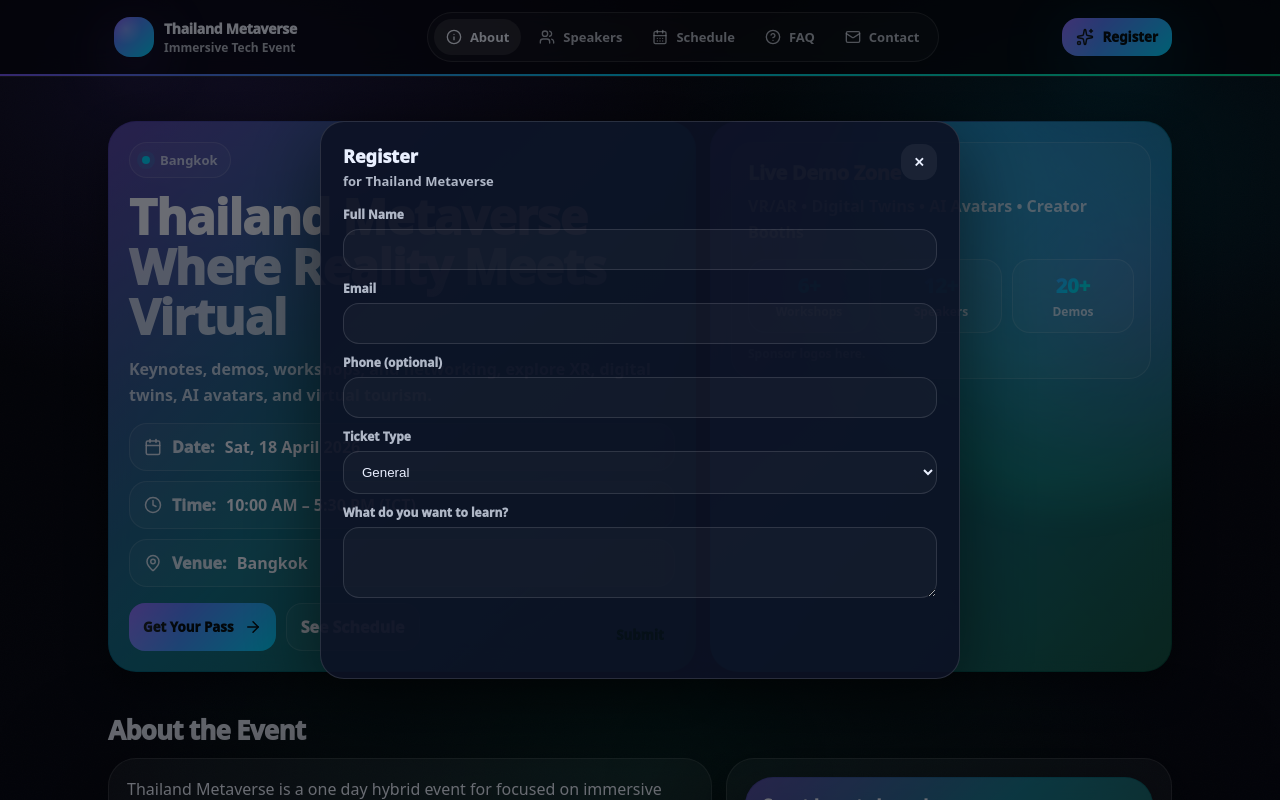
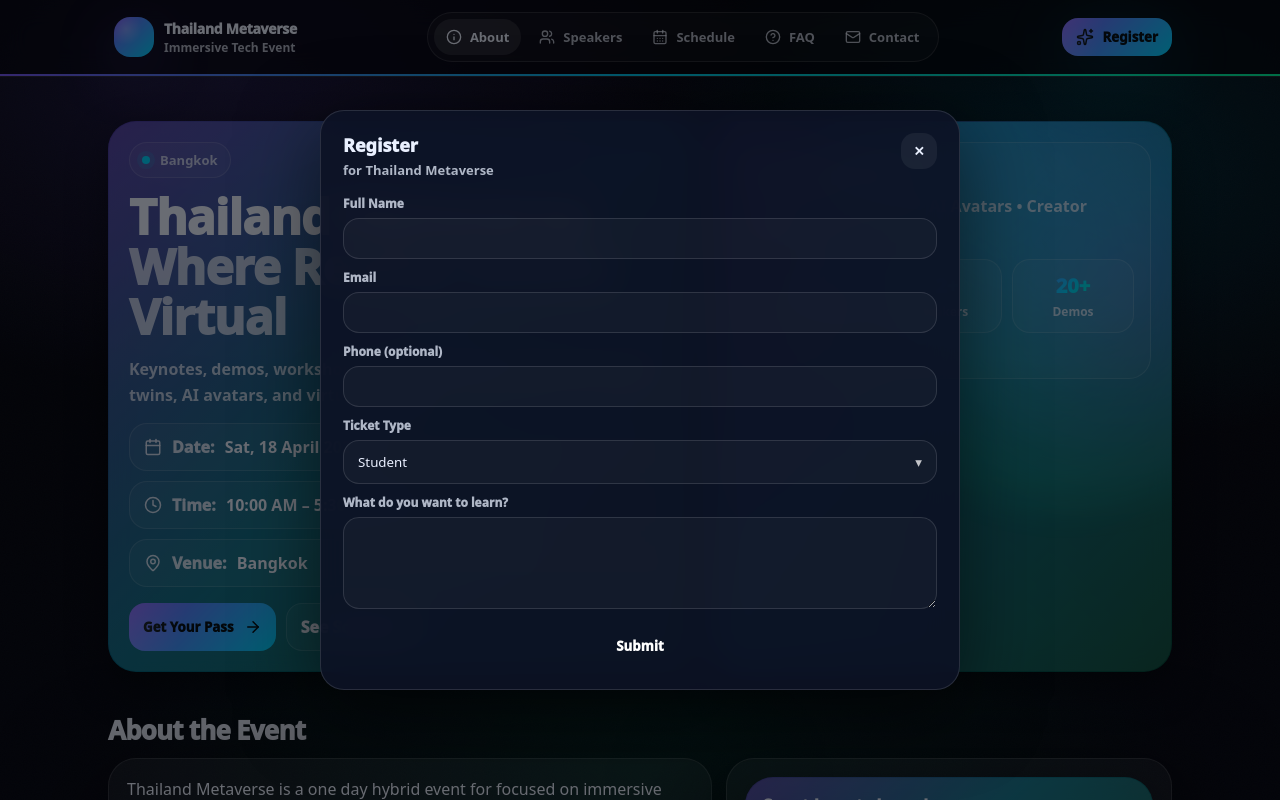
Before and after one commit to Shahzadali062/Thailand-Metaverse, a React (Vite) app: page / in a window 1280 px wide. Both pictures are taken after a click on the button "Register". Shown: the top 800 px of the page. Built offline with nearby package versions, Linux system fonts and the light colour scheme.

Commit message:
Upgrade register modal dropdown

```diff
--- a/src/assets/components/RegisterModal/RegisterModal.jsx
+++ b/src/assets/components/RegisterModal/RegisterModal.jsx
@@ -1,14 +1,19 @@
 import { AnimatePresence, motion } from "framer-motion";
-import { useState } from "react";
+import { useEffect, useRef, useState } from "react";
 import styles from "./RegisterModal.module.css";
 
-export default function RegisterModal({ open, onClose, eventName }){
+const TICKET_OPTIONS = ["General", "Student", "VIP", "Online Pass"];
+
+export default function RegisterModal({ open, onClose, eventName }) {
   const [done, setDone] = useState(false);
+  const [ticket, setTicket] = useState("Student");
 
-  function submit(e){
+  function submit(e) {
     e.preventDefault();
     setDone(true);
     e.target.reset();
+    setTicket("Student");
+
     setTimeout(() => {
       setDone(false);
       onClose();
@@ -38,14 +43,30 @@ export default function RegisterModal({ open, onClose, eventName }){
                 <div className={styles.title}>Register</div>
                 <div className={styles.sub}>for {eventName}</div>
               </div>
-              <button className={styles.close} onClick={onClose}>✕</button>
+
+              <button
+                type="button"
+                className={styles.close}
+                onClick={onClose}
+                aria-label="Close register modal"
+              >
+                ✕
+              </button>
             </div>
 
             <form className={styles.form} onSubmit={submit}>
               <Field label="Full Name" name="name" required />
               <Field label="Email" name="email" type="email" required />
               <Field label="Phone (optional)" name="phone" />
-              <Select label="Ticket Type" name="ticket" options={["General","Student","VIP","Online Pass"]} />
+
+              <CustomSelect
+                label="Ticket Type"
+                name="ticket"
+                options={TICKET_OPTIONS}
+                value={ticket}
+                onChange={setTicket}
+              />
+
               <Textarea label="What do you want to learn?" name="message" />
 
               <button className={styles.btn} type="submit">
@@ -61,7 +82,7 @@ export default function RegisterModal({ open, onClose, eventName }){
   );
 }
 
-function Field({ label, ...props }){
+function Field({ label, ...props }) {
   return (
     <label className={styles.field}>
       <span className={styles.label}>{label}</span>
@@ -69,7 +90,8 @@ function Field({ label, ...props }){
     </label>
   );
 }
-function Textarea({ label, ...props }){
+
+function Textarea({ label, ...props }) {
   return (
     <label className={styles.field}>
       <span className={styles.label}>{label}</span>
@@ -77,13 +99,85 @@ function Textarea({ label, ...props }){
     </label>
   );
 }
-function Select({ label, options, ...props }){
+
+function CustomSelect({ label, name, options, value, onChange }) {
+  const [open, setOpen] = useState(false);
+  const wrapRef = useRef(null);
+
+  useEffect(() => {
+    function handleClickOutside(e) {
+      if (wrapRef.current && !wrapRef.current.contains(e.target)) {
+        setOpen(false);
+      }
+    }
+
+    function handleEscape(e) {
+      if (e.key === "Escape") {
+        setOpen(false);
+      }
+    }
+
+    document.addEventListener("mousedown", handleClickOutside);
+    document.addEventListener("keydown", handleEscape);
+
+    return () => {
+      document.removeEventListener("mousedown", handleClickOutside);
+      document.removeEventListener("keydown", handleEscape);
+    };
+  }, []);
+
+  function choose(option) {
+    onChange(option);
+    setOpen(false);
+  }
+
   return (
-    <label className={styles.field}>
+    <div className={styles.field}>
       <span className={styles.label}>{label}</span>
-      <select className={styles.select} {...props}>
-        {options.map((o) => <option key={o} value={o}>{o}</option>)}
-      </select>
-    </label>
+
+      <div className={styles.ddWrap} ref={wrapRef}>
+        <input type="hidden" name={name} value={value} />
+
+        <button
+          type="button"
+          className={styles.ddButton}
+          onClick={() => setOpen((prev) => !prev)}
+          aria-haspopup="listbox"
+          aria-expanded={open}
+        >
+          <span className={styles.ddValue}>{value}</span>
+          <span className={`${styles.ddChevron} ${open ? styles.ddChevronOpen : ""}`}>
+            ▾
+          </span>
+        </button>
+
+        <AnimatePresence>
+          {open && (
+            <motion.div
+              className={styles.ddList}
+              role="listbox"
+              initial={{ opacity: 0, y: -6, scale: 0.98 }}
+              animate={{ opacity: 1, y: 0, scale: 1 }}
+              exit={{ opacity: 0, y: -6, scale: 0.98 }}
+              transition={{ duration: 0.16, ease: "easeOut" }}
+            >
+              {options.map((option) => (
+                <button
+                  key={option}
+                  type="button"
+                  className={`${styles.ddItem} ${option === value ? styles.ddActive : ""}`}
+                  onClick={() => choose(option)}
+                  role="option"
+                  aria-selected={option === value}
+                >
+                  <span>{option}</span>
+                  {option === value && <span className={styles.ddCheck}>✓</span>}
+                </button>
+              ))}
+            </motion.div>
+          )}
+        </AnimatePresence>
+      </div>
+    </div>
   );
 }
--- a/src/assets/components/RegisterModal/RegisterModal.module.css
+++ b/src/assets/components/RegisterModal/RegisterModal.module.css
@@ -2,9 +2,9 @@
   position: fixed;
   inset: 0;
   background: rgba(0,0,0,.55);
-  display:flex;
-  align-items:center;
-  justify-content:center;
+  display: flex;
+  align-items: center;
+  justify-content: center;
   padding: 18px;
   z-index: 999;
 }
@@ -16,38 +16,56 @@
   background: rgba(13,18,36,.92);
   box-shadow: 0 20px 80px rgba(0,0,0,.55);
   padding: 16px;
+  backdrop-filter: blur(16px);
 }
 
 .top{
-  display:flex;
-  align-items:flex-start;
+  display: flex;
+  align-items: flex-start;
   justify-content: space-between;
   gap: 10px;
   padding: 6px 6px 10px;
 }
 
-.title{ font-weight: 1000; font-size: 18px; }
-.sub{ color: var(--muted); font-weight: 900; font-size: 13px; margin-top: 4px; }
+.title{
+  font-weight: 1000;
+  font-size: 18px;
+}
+
+.sub{
+  color: var(--muted);
+  font-weight: 900;
+  font-size: 13px;
+  margin-top: 4px;
+}
 
 .close{
-  border:none;
-  cursor:pointer;
+  border: none;
+  cursor: pointer;
   background: rgba(255,255,255,.06);
   color: var(--text);
   width: 36px;
   height: 36px;
   border-radius: 14px;
   font-weight: 1000;
+  transition: background .2s ease, transform .2s ease;
 }
-.close:hover{ background: rgba(255,255,255,.10); }
+
+.close:hover{
+  background: rgba(255,255,255,.10);
+  transform: translateY(-1px);
+}
 
 .form{
-  display:grid;
+  display: grid;
   gap: 10px;
   padding: 6px;
 }
 
-.field{ display:grid; gap: 6px; }
+.field{
+  display: grid;
+  gap: 6px;
+}
 
 .label{
   font-size: 12px;
@@ -55,29 +73,137 @@
   color: var(--muted);
 }
 
-.input, .select, .textarea{
+.input,
+.textarea{
   padding: 12px 14px;
   border-radius: 16px;
   border: 1px solid var(--border);
   background: rgba(255,255,255,.03);
   color: var(--text);
   outline: none;
+  transition: border-color .2s ease, background .2s ease, box-shadow .2s ease;
 }
-.input:focus, .select:focus, .textarea:focus{
+
+.input::placeholder,
+.textarea::placeholder{
+  color: rgba(255,255,255,.35);
+}
+
+.input:focus,
+.textarea:focus{
   border-color: rgba(0,212,255,.35);
+  box-shadow: 0 0 0 3px rgba(0,212,255,.08);
+  background: rgba(255,255,255,.05);
+}
+
+.textarea{
+  resize: vertical;
+  min-height: 92px;
+}
+
+.ddWrap{
+  position: relative;
+}
+
+.ddButton{
+  width: 100%;
+  display: flex;
+  align-items: center;
+  justify-content: space-between;
+  gap: 12px;
+  padding: 12px 14px;
+  border-radius: 16px;
+  border: 1px solid var(--border);
+  background: rgba(255,255,255,.03);
+  color: var(--text);
+  outline: none;
+  cursor: pointer;
+  transition: border-color .2s ease, background .2s ease, box-shadow .2s ease, transform .15s ease;
+}
+
+.ddButton:hover{
+  background: rgba(255,255,255,.05);
+}
+
+.ddButton:focus{
+  border-color: rgba(0,212,255,.35);
+  box-shadow: 0 0 0 3px rgba(0,212,255,.08);
+}
+
+.ddValue{
+  text-align: left;
+}
+
+.ddChevron{
+  flex-shrink: 0;
+  color: rgba(255,255,255,.75);
+  transition: transform .2s ease;
+}
+
+.ddChevronOpen{
+  transform: rotate(180deg);
+}
+
+.ddList{
+  position: absolute;
+  top: calc(100% + 8px);
+  left: 0;
+  right: 0;
+  z-index: 50;
+  overflow: hidden;
+  border-radius: 18px;
+  border: 1px solid rgba(255,255,255,.10);
+  background: rgba(10,14,26,.98);
+  box-shadow: 0 20px 60px rgba(0,0,0,.45);
+  backdrop-filter: blur(14px);
+}
+
+.ddItem{
+  width: 100%;
+  border: none;
+  background: transparent;
+  color: rgba(255,255,255,.88);
+  cursor: pointer;
+  padding: 12px 14px;
+  display: flex;
+  align-items: center;
+  justify-content: space-between;
+  text-align: left;
+  transition: background .18s ease, color .18s ease;
+}
+
+.ddItem:hover{
+  background: rgba(255,255,255,.06);
+  color: #fff;
+}
+
+.ddActive{
+  background: rgba(0,212,255,.12);
+  color: #fff;
+}
+
+.ddCheck{
+  font-weight: 1000;
+  color: #63f0c6;
 }
 
 .btn{
   margin-top: 6px;
-  border:none;
-  cursor:pointer;
+  border: none;
+  cursor: pointer;
   padding: 12px 14px;
   border-radius: 16px;
   font-weight: 1000;
-  color:#061018;
+  color: white;
   background: linear-gradient(135deg, var(--accent), var(--accent2));
+  transition: transform .15s ease, opacity .15s ease, box-shadow .2s ease;
 }
-.btn:hover{ opacity:.93; transform: translateY(-1px); }
+
+.btn:hover{
+  opacity: .93;
+  transform: translateY(-1px);
+  box-shadow: 0 12px 28px rgba(0,0,0,.25);
+}
 
 .done{
   font-weight: 1000;
```
